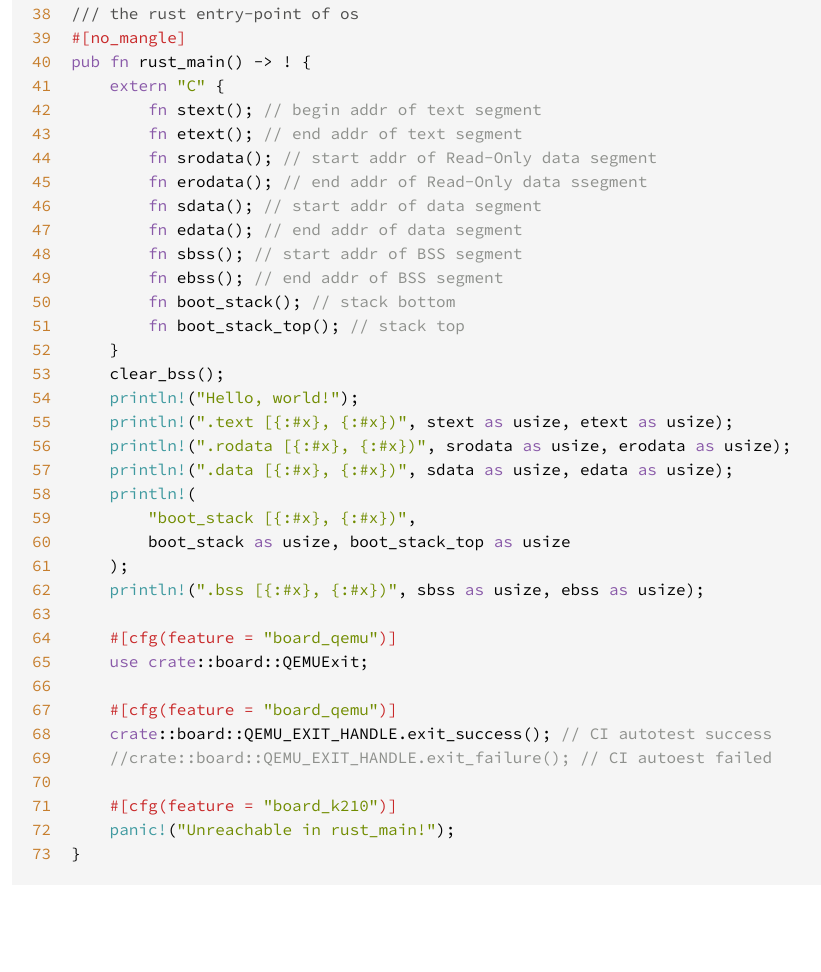
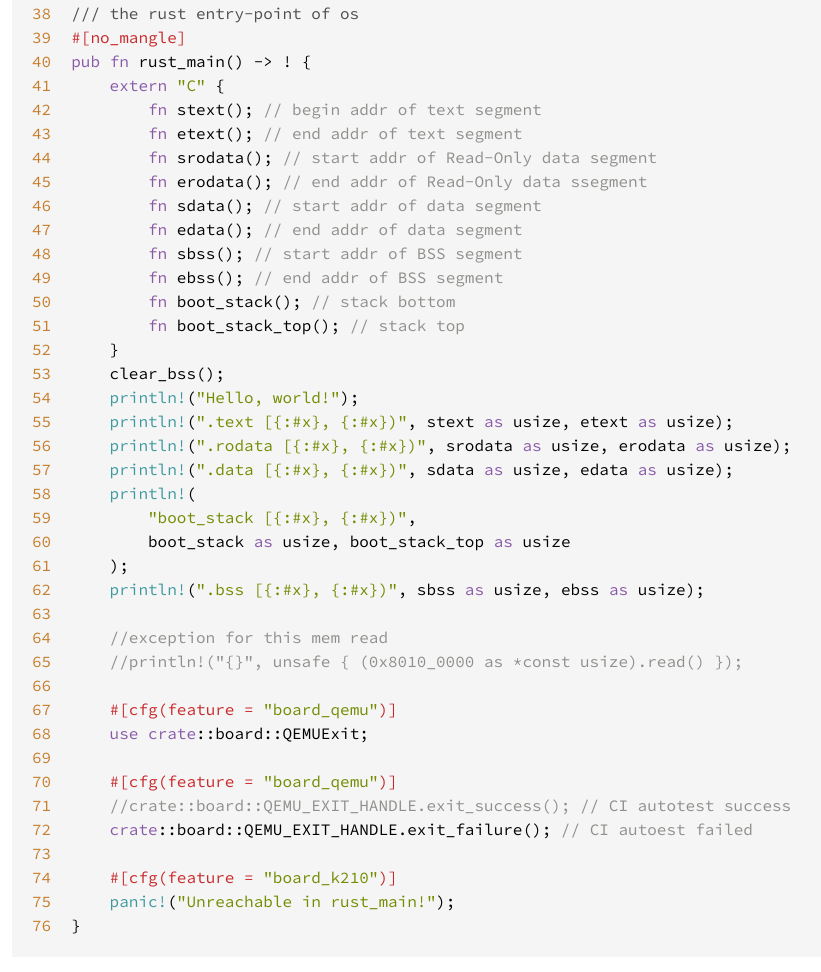
Before and after one commit to LearningOS/test1-chyyuu, a plain HTML site: page main/src/os/main.rs.html in a window 1280 px wide. Shown: the part 988-1960 px from the top of the page, without its empty margins (53-874 px from the left). Before the commit the page ends 1898 px from the top, so only its background shows below. Drawn offline with Linux system fonts and the light colour scheme.

Commit message:
deploy: a09f86421776acab41ab2bddb4f255a8506a40b6

```diff
--- a/main/src/os/main.rs.html
+++ b/main/src/os/main.rs.html
@@ -76,6 +76,9 @@
 <span id="71">71</span>
 <span id="72">72</span>
 <span id="73">73</span>
+<span id="74">74</span>
+<span id="75">75</span>
+<span id="76">76</span>
 </pre><pre class="rust"><code><span class="doccomment">//! The main module and entrypoint</span>
 <span class="doccomment">//!</span>
 <span class="doccomment">//! The operating system and app also starts in this module. Kernel code starts</span>
@@ -139,12 +142,15 @@
     );
     <span class="macro">println!</span>(<span class="string">&quot;.bss [{:#x}, {:#x})&quot;</span>, <span class="ident">sbss</span> <span class="kw">as</span> <span class="ident">usize</span>, <span class="ident">ebss</span> <span class="kw">as</span> <span class="ident">usize</span>);
 
+    <span class="comment">//exception for this mem read</span>
+    <span class="comment">//println!(&quot;{}&quot;, unsafe { (0x8010_0000 as *const usize).read() });</span>
+
     <span class="attribute">#[<span class="ident">cfg</span>(<span class="ident">feature</span> <span class="op">=</span> <span class="string">&quot;board_qemu&quot;</span>)]</span>
     <span class="kw">use</span> <span class="ident"><span class="kw">crate</span>::board::QEMUExit</span>;
 
     <span class="attribute">#[<span class="ident">cfg</span>(<span class="ident">feature</span> <span class="op">=</span> <span class="string">&quot;board_qemu&quot;</span>)]</span>
-    <span class="ident"><span class="kw">crate</span>::board::QEMU_EXIT_HANDLE</span>.<span class="ident">exit_success</span>(); <span class="comment">// CI autotest success</span>
-    <span class="comment">//crate::board::QEMU_EXIT_HANDLE.exit_failure(); // CI autoest failed</span>
+    <span class="comment">//crate::board::QEMU_EXIT_HANDLE.exit_success(); // CI autotest success</span>
+    <span class="ident"><span class="kw">crate</span>::board::QEMU_EXIT_HANDLE</span>.<span class="ident">exit_failure</span>(); <span class="comment">// CI autoest failed</span>
 
     <span class="attribute">#[<span class="ident">cfg</span>(<span class="ident">feature</span> <span class="op">=</span> <span class="string">&quot;board_k210&quot;</span>)]</span>
     <span class="macro">panic!</span>(<span class="string">&quot;Unreachable in rust_main!&quot;</span>);
```
Also changed, not shown: main/os/fn.rust_main.html (+1 -1 lines), main/os/index.html (+1 -1 lines).
